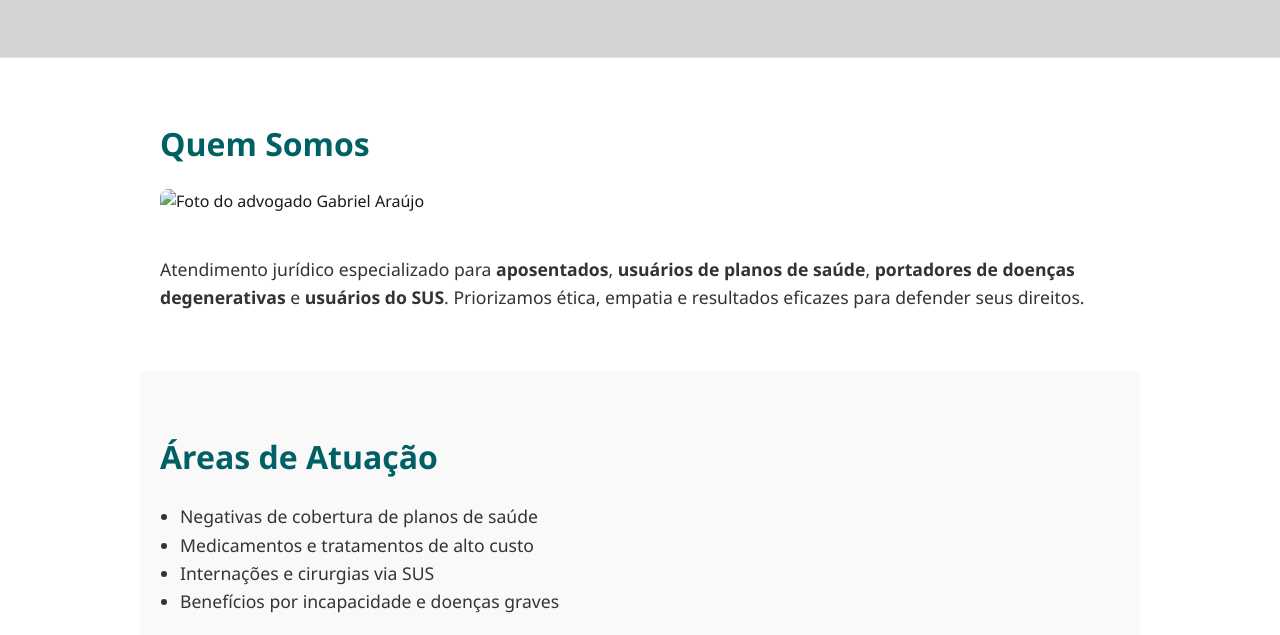
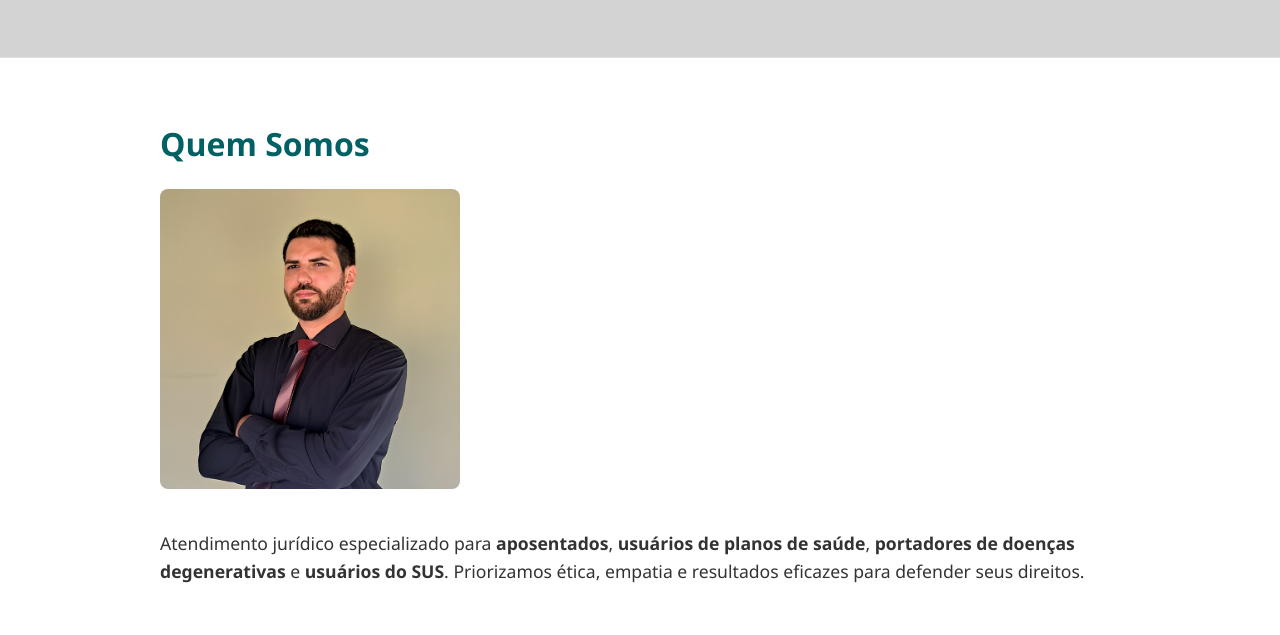
Before and after one commit to DrGabrielAraujo/Gabriel-Araujo-Advocacia-Personalizada, a plain HTML site: page index.html in a window 1280 px wide. Shown: the part 165-800 px from the top of the page. Drawn offline with Linux system fonts and the light colour scheme.

Commit message:
Update index.html

```diff
--- a/index.html
+++ b/index.html
@@ -112,7 +112,7 @@
   <section class="section">
     <h2>Quem Somos</h2>
     <div class="quem-somos">
-      <img src="sua-foto.jpg" alt="Foto do advogado Gabriel Araújo">
+      <img src="Foto profissional 1.jpeg" alt="Foto do advogado Gabriel Araújo">
       <p>Atendimento jurídico especializado para <strong>aposentados</strong>, <strong>usuários de planos de saúde</strong>, <strong>portadores de doenças degenerativas</strong> e <strong>usuários do SUS</strong>. Priorizamos ética, empatia e resultados eficazes para defender seus direitos.</p>
     </div>
   </section>
```
